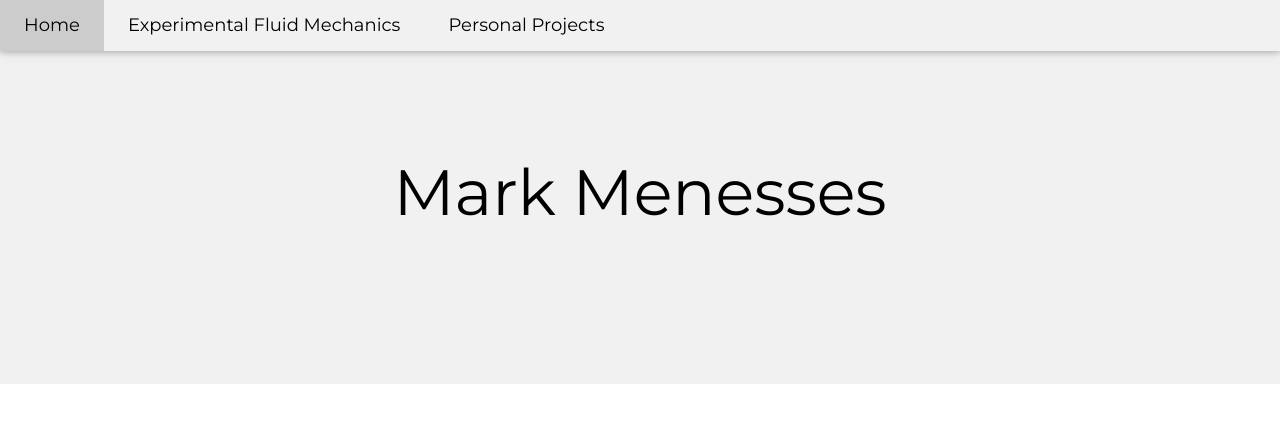
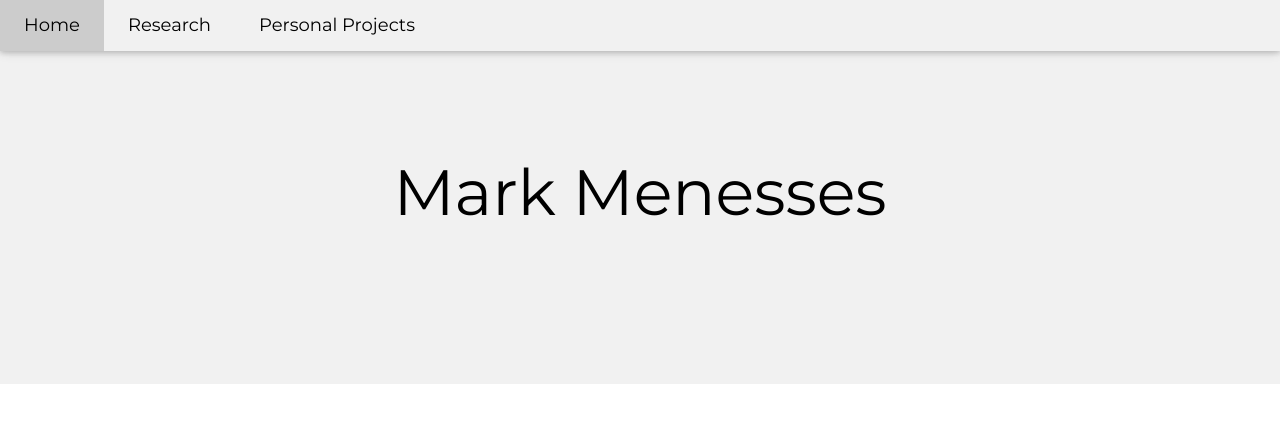
Before and after one commit to menesses/menesses.github.io, a plain HTML site: page index.html in a window 1280 px wide. Shown: the top 426 px of the page. Drawn offline with nearby package versions, Linux system fonts and the light colour scheme; a web font is replaced by a local one.

Commit message:
Update index.html

```diff
--- a/index.html
+++ b/index.html
@@ -19,7 +19,7 @@ body,h1,h2,h3,h4,h5,h6 {font-family: "cooper-hewitt", sans-serif}
   <div class="w3-bar w3-light-grey w3-card w3-left-align w3-large">
     <a class="w3-bar-item w3-button w3-hide-medium w3-hide-large w3-right w3-padding-large w3-hover-white w3-large w3-light-grey" href="javascript:void(0);" onclick="myFunction()" title="Toggle Navigation Menu"><i class="fa fa-bars"></i></a>
     <a href="#" class="w3-bar-item w3-button w3-padding-large w3-white">Home</a>
-    <a href="experimental" class="w3-bar-item w3-button w3-hide-small w3-padding-large w3-hover-white">Experimental Fluid Mechanics</a>
+    <a href="experimental" class="w3-bar-item w3-button w3-hide-small w3-padding-large w3-hover-white">Research</a>
     <a href="projects" class="w3-bar-item w3-button w3-hide-small w3-padding-large w3-hover-white">Personal Projects</a>
   </div>
 
```
